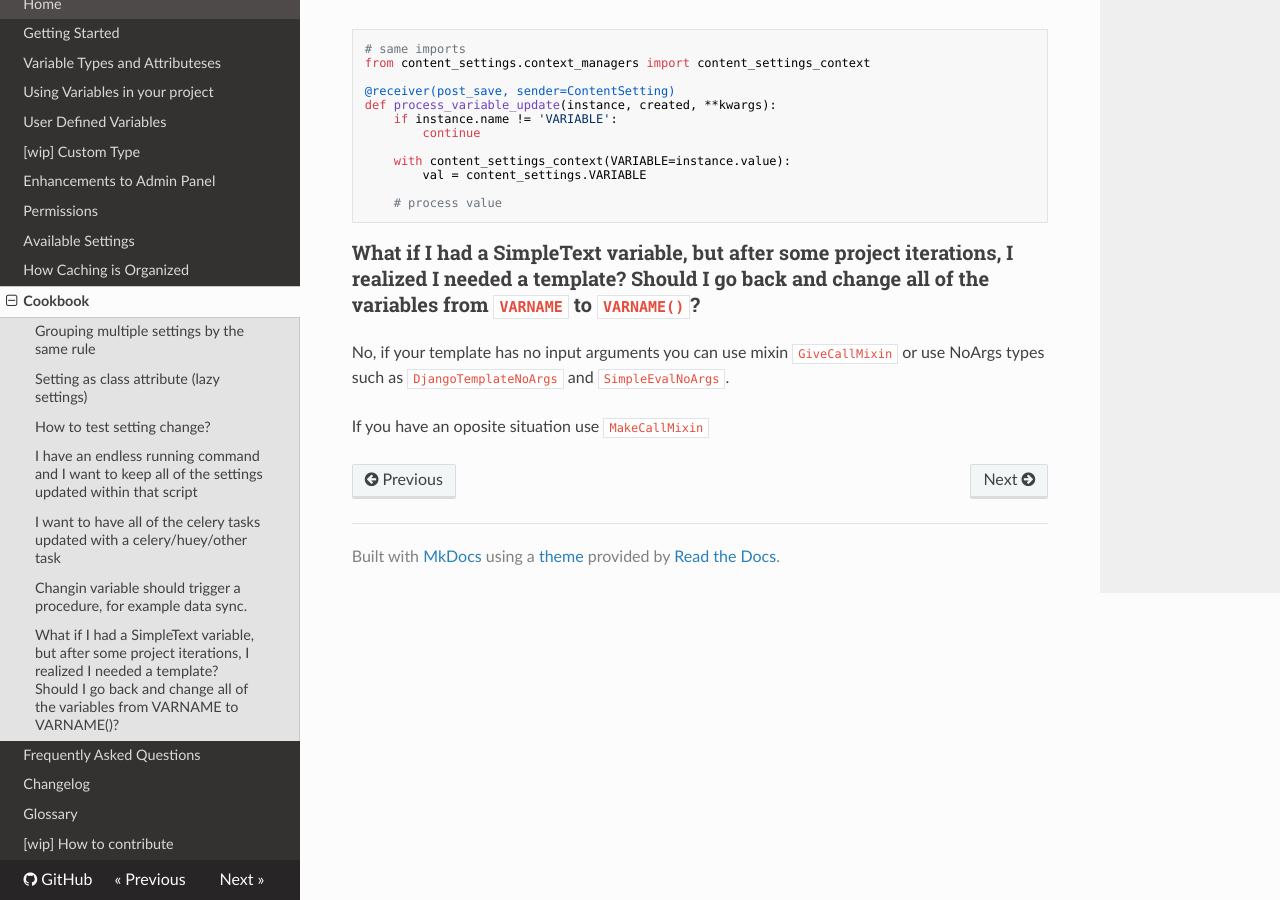
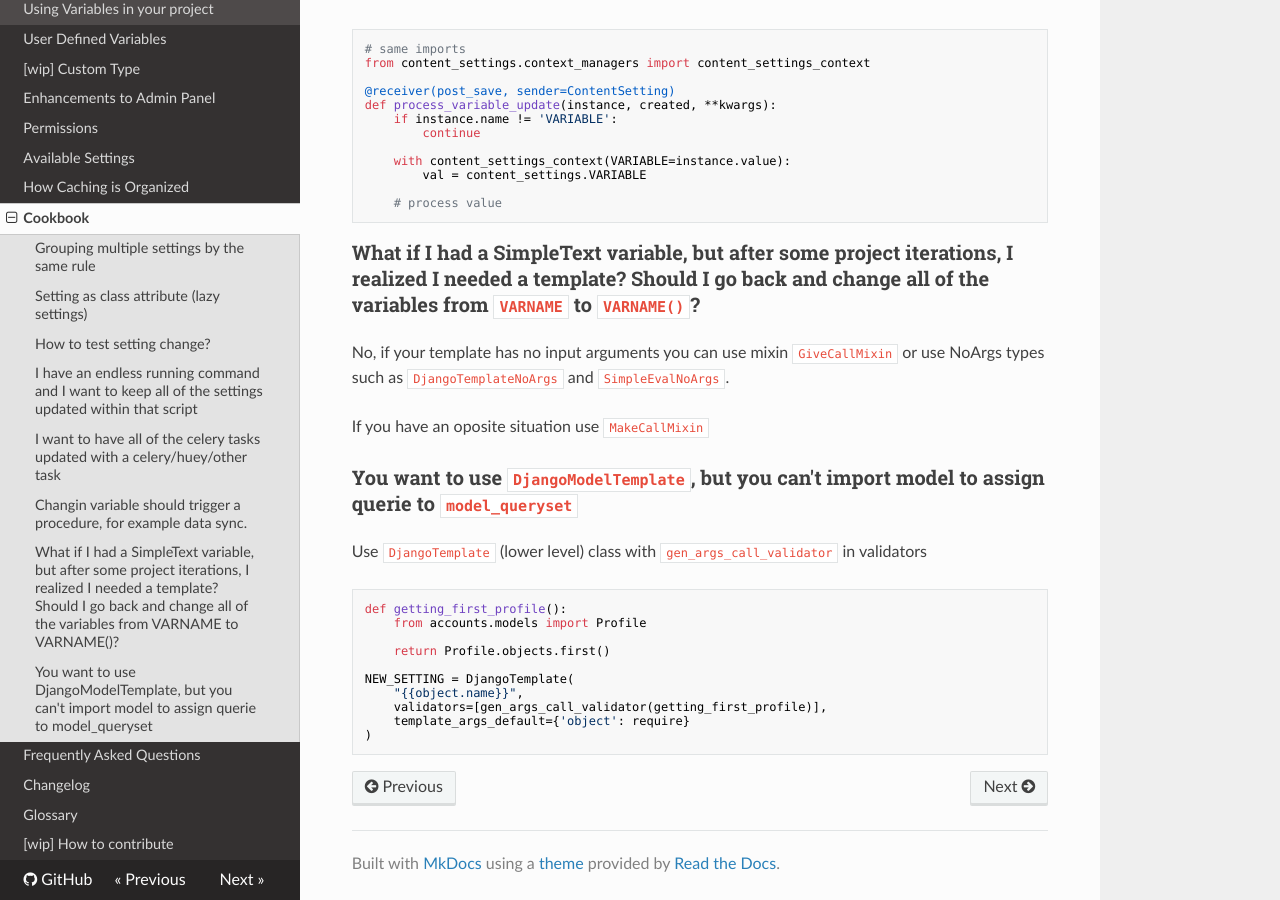
Before and after one commit to occipital/django-content-settings, an MkDocs documentation site: the page built from docs/cookbook.md, in a window 1280 px wide and 900 px high, scrolled down 3212 px. Built offline with MkDocs 1.6.1, drawn with Linux system fonts in a browser that asks for light colours; nearby versions of some CDN libraries.

Commit message:
gen_args_call_validator for cookbook

````diff
--- a/docs/cookbook.md
+++ b/docs/cookbook.md
@@ -170,3 +170,20 @@ def process_variable_update(instance, created, **kwargs):
 No, if your template has no input arguments you can use mixin `GiveCallMixin` or use NoArgs types such as `DjangoTemplateNoArgs` and `SimpleEvalNoArgs`.
 
 If you have an oposite situation use `MakeCallMixin`
+
+### You want to use `DjangoModelTemplate`, but you can't import model to assign querie to `model_queryset`
+
+Use `DjangoTemplate` (lower level) class with `gen_args_call_validator` in validators
+
+```python
+def getting_first_profile():
+    from accounts.models import Profile
+
+    return Profile.objects.first()
+
+NEW_SETTING = DjangoTemplate(
+    "{{object.name}}",
+    validators=[gen_args_call_validator(getting_first_profile)],
+    template_args_default={'object': require}
+)
+```
````
